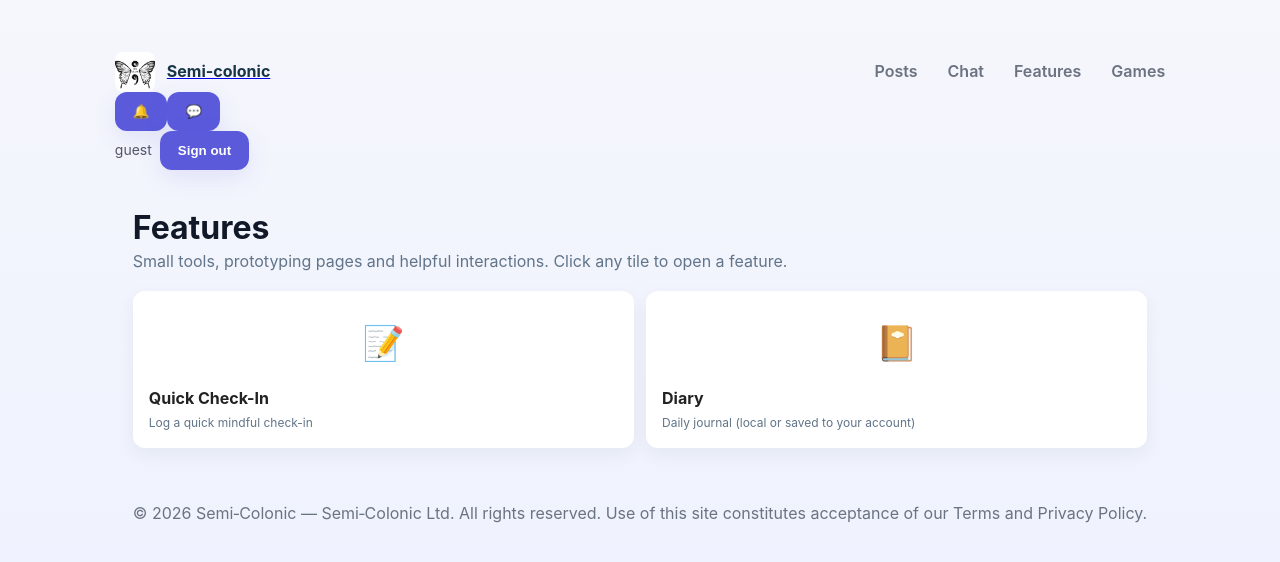
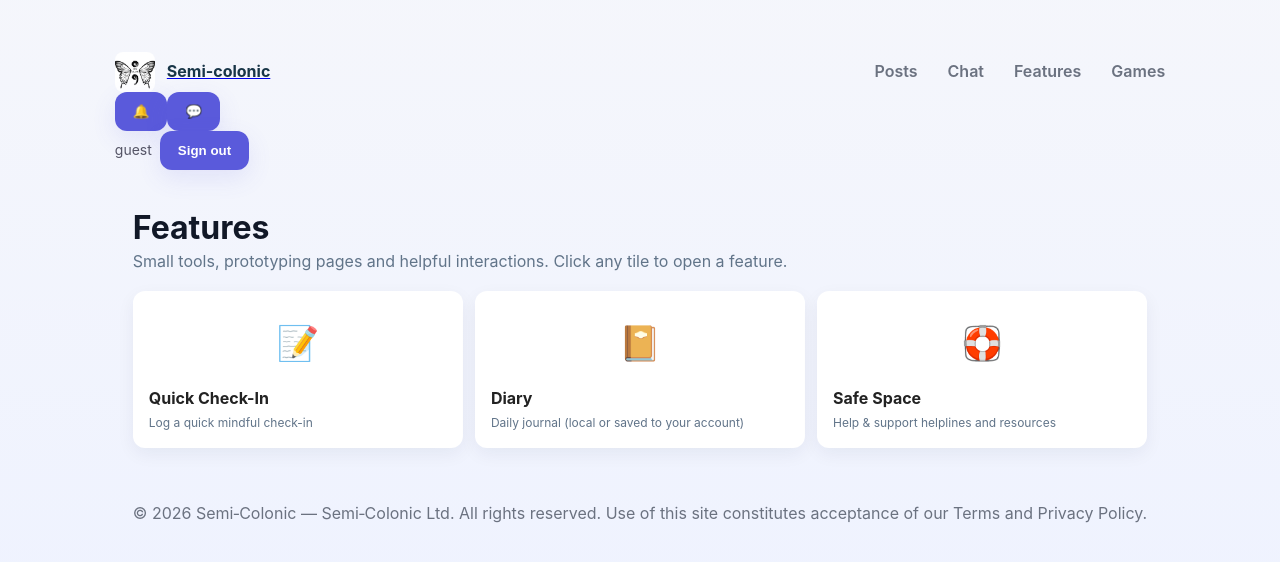
Before and after one commit to ssanjanasomavara-wq/sanjanaaa, a Next.js app: page /features in a window 1280 px wide. Shown: the part 118-680 px from the top of the page. Built offline with nearby package versions, Linux system fonts and the light colour scheme.

Commit message:
Add Safe Space feature tile to features page

```diff
--- a/pages/features.jsx
+++ b/pages/features.jsx
@@ -107,6 +107,26 @@ export default function Features() {
               </a>
             </Link>
 
+            <Link href="/features/safe-space" legacyBehavior>
+              <a
+                className="feature-tile"
+                role="listitem"
+                style={{
+                  display: 'block',
+                  padding: 16,
+                  background: '#fff',
+                  borderRadius: 12,
+                  textDecoration: 'none',
+                  color: '#222',
+                  boxShadow: '0 6px 18px rgba(20,40,60,0.06)',
+                }}
+              >
+                <div style={{ height: 72, display: 'flex', alignItems: 'center', justifyContent: 'center', fontSize: 34, marginBottom: 8 }}>🛟</div>
+                <div style={{ fontWeight: 700 }}>Safe Space</div>
+                <div style={{ fontSize: 12, color: '#617489', marginTop: 6 }}>Help & support helplines and resources</div>
+              </a>
+            </Link>
+
             {/* Add more tiles for other pages under pages/features/ */}
           </div>
         </main>
```
